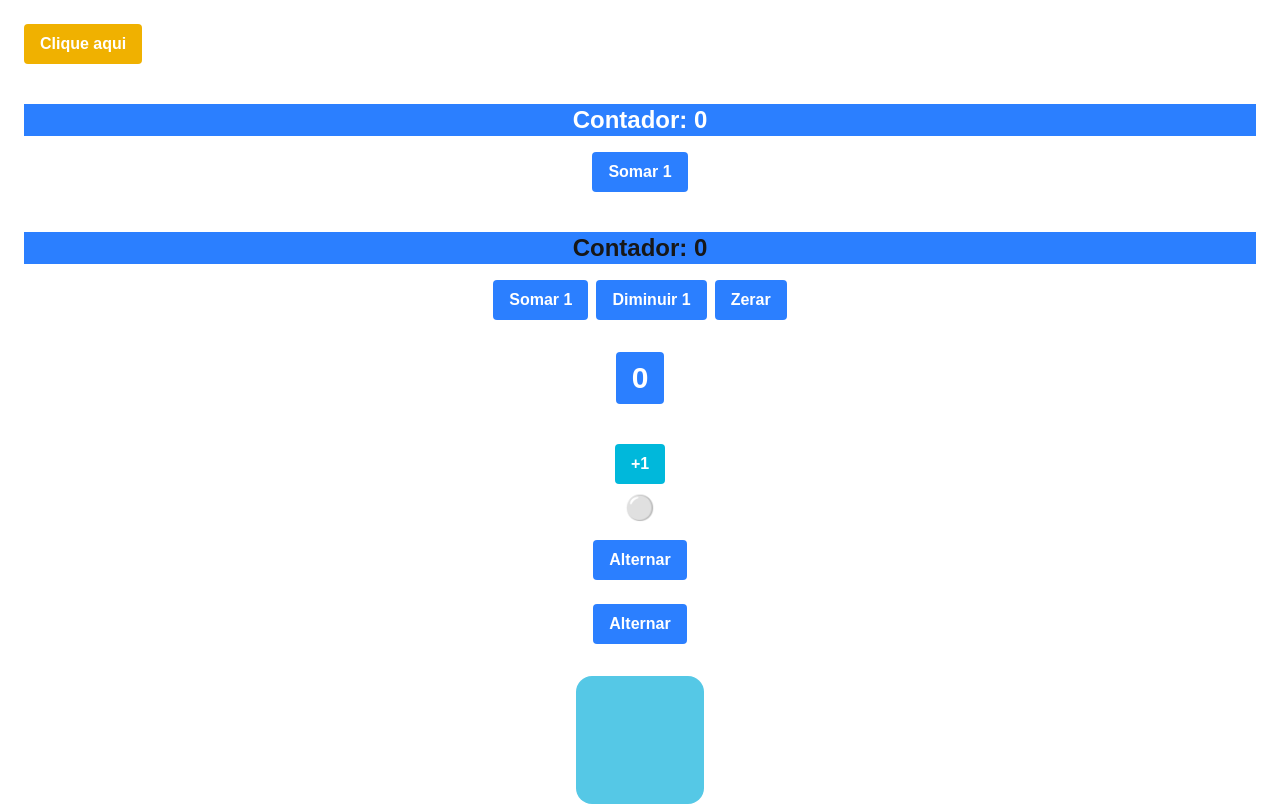
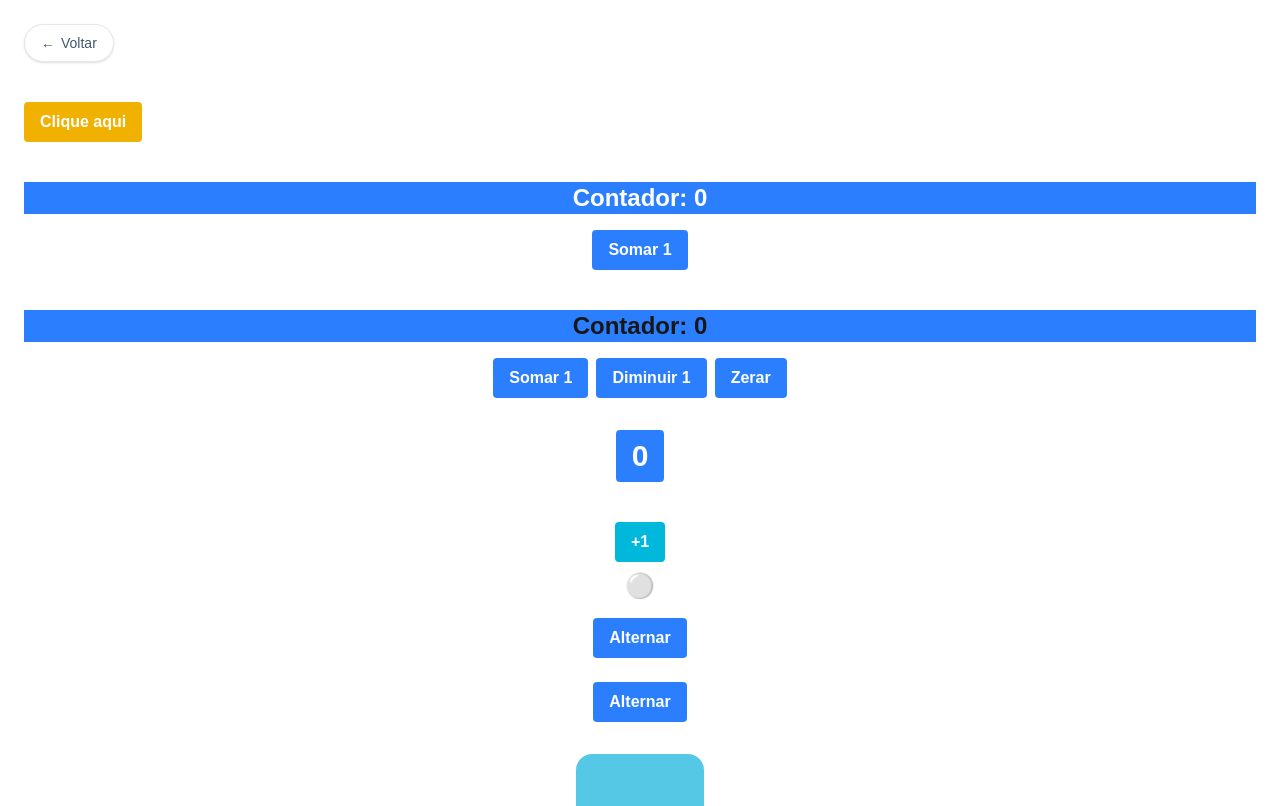
Before and after one commit to GustavoTFPR/ReactAula, a Next.js app: page /lista03 in a window 1280 px wide. Shown: the top 806 px of the page. Built offline with nearby package versions, Linux system fonts and the light colour scheme.

Commit message:
Adição de estilização nos botões de voltar.

```diff
--- a/app/lista01/page.tsx
+++ b/app/lista01/page.tsx
@@ -25,8 +25,10 @@ export default function Lista01() {
         <main className="min-h-screen bg-slate-50">
             <div className="max-w-3xl mx-auto px-6 py-12">
                 <div className="mb-10">
-                    <Link href="/" className="text-sm text-slate-500 hover:text-slate-700 transition-colors">
-                        ← Voltar
+                    <Link
+                        href="/"
+                        className="inline-flex items-center gap-1.5 text-sm font-medium text-slate-600 bg-white border border-slate-200 rounded-full px-4 py-2 shadow-sm hover:bg-slate-800 hover:text-white hover:border-slate-800 transition-colors">
+                        <span aria-hidden>←</span>Voltar
                     </Link>
                     <h1 className="text-3xl font-bold text-slate-800 mt-2">Lista 01</h1>
                     <p className="text-slate-500 mt-1">JSX e Componentes</p>
--- a/app/lista02/page.tsx
+++ b/app/lista02/page.tsx
@@ -26,8 +26,10 @@ export default function Lista02() {
         <main className="min-h-screen bg-slate-50">
             <div className="max-w-3xl mx-auto px-6 py-12">
                 <div className="mb-10">
-                    <Link href="/" className="text-sm text-slate-500 hover:text-slate-700 transition-colors">
-                        ← Voltar
+                    <Link
+                        href="/"
+                        className="inline-flex items-center gap-1.5 text-sm font-medium text-slate-600 bg-white border border-slate-200 rounded-full px-4 py-2 shadow-sm hover:bg-slate-800 hover:text-white hover:border-slate-800 transition-colors">
+                        <span aria-hidden>←</span>Voltar
                     </Link>
                     <h1 className="text-3xl font-bold text-slate-800 mt-2">Lista 02</h1>
                     <p className="text-slate-500 mt-1">Props e Listas</p>
@@ -39,7 +41,7 @@ export default function Lista02() {
                             <span className="text-xs font-bold bg-cyan-800 text-white rounded-full w-6 h-6 flex items-center justify-center shrink-0">01</span>
                             <span className="text-sm text-slate-400">Aninhar componentes</span>
                         </div>
-                <AninharComponentes/>
+                        <AninharComponentes />
                     </section>
 
                     <section className="bg-white rounded-2xl border border-cyan-100 p-6">
@@ -47,7 +49,7 @@ export default function Lista02() {
                             <span className="text-xs font-bold bg-cyan-800 text-white rounded-full w-6 h-6 flex items-center justify-center shrink-0">02</span>
                             <span className="text-sm text-slate-400">Array de objetos em cards</span>
                         </div>
-                <ArrayObjetosCards/>
+                        <ArrayObjetosCards />
                     </section>
 
                     <section className="bg-white rounded-2xl border border-cyan-100 p-6">
@@ -55,7 +57,7 @@ export default function Lista02() {
                             <span className="text-xs font-bold bg-cyan-800 text-white rounded-full w-6 h-6 flex items-center justify-center shrink-0">03</span>
                             <span className="text-sm text-slate-400">Badge reutilizável</span>
                         </div>
-                <BadgeReutilizavel/>
+                        <BadgeReutilizavel />
                     </section>
 
                     <section className="bg-white rounded-2xl border border-cyan-100 p-6">
@@ -87,7 +89,7 @@ export default function Lista02() {
                             <span className="text-xs font-bold bg-cyan-800 text-white rounded-full w-6 h-6 flex items-center justify-center shrink-0">07</span>
                             <span className="text-sm text-slate-400">filter + map</span>
                         </div>
-                <FilterMap/>
+                        <FilterMap />
                     </section>
 
                     <section className="bg-white rounded-2xl border border-cyan-100 p-6">
@@ -95,7 +97,7 @@ export default function Lista02() {
                             <span className="text-xs font-bold bg-cyan-800 text-white rounded-full w-6 h-6 flex items-center justify-center shrink-0">08</span>
                             <span className="text-sm text-slate-400">Grade de cards</span>
                         </div>
-                <GradeDeCards/>
+                        <GradeDeCards />
                     </section>
 
                     <section className="bg-white rounded-2xl border border-cyan-100 p-6">
@@ -103,7 +105,7 @@ export default function Lista02() {
                             <span className="text-xs font-bold bg-cyan-800 text-white rounded-full w-6 h-6 flex items-center justify-center shrink-0">09</span>
                             <span className="text-sm text-slate-400">A key correta</span>
                         </div>
-                <KeyCorreta/>
+                        <KeyCorreta />
                     </section>
 
                     <section className="bg-white rounded-2xl border border-cyan-100 p-6">
@@ -111,7 +113,7 @@ export default function Lista02() {
                             <span className="text-xs font-bold bg-cyan-800 text-white rounded-full w-6 h-6 flex items-center justify-center shrink-0">10</span>
                             <span className="text-sm text-slate-400">Lista de produtos</span>
                         </div>
-                <ListaDeProdutos/>
+                        <ListaDeProdutos />
                     </section>
 
                     <section className="bg-white rounded-2xl border border-cyan-100 p-6">
@@ -127,7 +129,7 @@ export default function Lista02() {
                             <span className="text-xs font-bold bg-cyan-800 text-white rounded-full w-6 h-6 flex items-center justify-center shrink-0">12</span>
                             <span className="text-sm text-slate-400">Lista com .map</span>
                         </div>
-                <ListaMap/>
+                        <ListaMap />
                     </section>
 
                     <section className="bg-white rounded-2xl border border-cyan-100 p-6">
@@ -135,7 +137,7 @@ export default function Lista02() {
                             <span className="text-xs font-bold bg-cyan-800 text-white rounded-full w-6 h-6 flex items-center justify-center shrink-0">13</span>
                             <span className="text-sm text-slate-400">.map com índice</span>
                         </div>
-                <MapComIndice/>
+                        <MapComIndice />
                     </section>
 
                     <section className="bg-white rounded-2xl border border-cyan-100 p-6">
@@ -185,7 +187,7 @@ export default function Lista02() {
                             <span className="text-xs font-bold bg-cyan-800 text-white rounded-full w-6 h-6 flex items-center justify-center shrink-0">19</span>
                             <span className="text-sm text-slate-400">Tabela via .map</span>
                         </div>
-                <TabelaViaMap/>
+                        <TabelaViaMap />
                     </section>
 
                     <section className="bg-white rounded-2xl border border-cyan-100 p-6">
@@ -201,7 +203,7 @@ export default function Lista02() {
                             <span className="text-xs font-bold bg-cyan-800 text-white rounded-full w-6 h-6 flex items-center justify-center shrink-0">21</span>
                             <span className="text-sm text-slate-400">Valor padrão</span>
                         </div>
-                <ValorPadrao/>
+                        <ValorPadrao />
                     </section>
                 </div>
             </div>
--- a/app/lista03/page.tsx
+++ b/app/lista03/page.tsx
@@ -1,3 +1,4 @@
+import Link from "next/link";
 import AlertOnClique from "@/components/lista03/AlertOnClick";
 import ContadorMaisUm from "@/components/lista03/Contador+1";
 import ContarCaracteres from "@/components/lista03/ContarCaracteres";
@@ -9,19 +10,27 @@ import ResetarInput from "@/components/lista03/ResetarInput";
 import ToggleLigaDesliga from "@/components/lista03/ToggleLigaDesliga";
 import TrocaCor from "@/components/lista03/TrocaCor";
 
+
 export default function Lista03() {
     return (
-    <main className="p-6">
-            <AlertOnClique/>
-            <ContadorMaisUm/>
-            <MenosUmEZerar/>
-            <ParOuImpar/>
-            <ToggleLigaDesliga/>
-            <MostrarEsconder/>
-            <TrocaCor/>
-            <InputControlado/>
-            <ContarCaracteres/>
-            <ResetarInput/>
-    </main>
-);
+        <main className="p-6">
+            <div className="mb-10">
+                <Link
+                    href="/"
+                    className="inline-flex items-center gap-1.5 text-sm font-medium text-slate-600 bg-white border border-slate-200 rounded-full px-4 py-2 shadow-sm hover:bg-slate-800 hover:text-white hover:border-slate-800 transition-colors">
+                    <span aria-hidden>←</span>Voltar
+                </Link>
+            </div>
+            <AlertOnClique />
+            <ContadorMaisUm />
+            <MenosUmEZerar />
+            <ParOuImpar />
+            <ToggleLigaDesliga />
+            <MostrarEsconder />
+            <TrocaCor />
+            <InputControlado />
+            <ContarCaracteres />
+            <ResetarInput />
+        </main>
+    );
 }
--- a/app/page.tsx
+++ b/app/page.tsx
@@ -22,7 +22,7 @@ export default function Home() {
                 </Link>
                 <Link
                     href="/lista03"
-                    className="bg-purple-800 text-white rounded-2xl p-6 shadow-lg font-bold hover:bg-cyan-600 transition-colors"
+                    className="bg-purple-800 text-white rounded-2xl p-6 shadow-lg font-bold hover:bg-purple-600 transition-colors"
                 >
                     Lista 03
                     <span className="block text-sm font-normal text-cyan-100 mt-1">Estado & Eventos</span>
```
Lines whose indentation alone changed are shown as unchanged.
